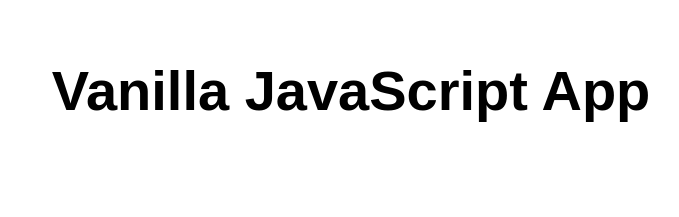
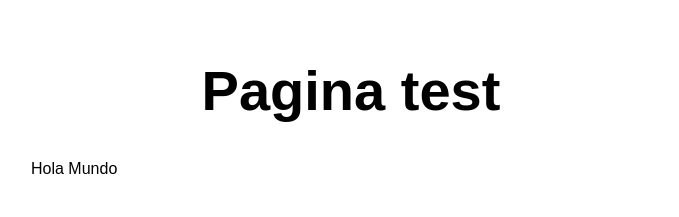
Before and after one commit to volkodlak300/WebStatic_prueba, a website: page src/index.html in a window 1280 px wide. Shown: the whole page, without its empty margins (289-968 px from the left). Drawn offline with Linux system fonts and the light colour scheme.

Commit message:
HAcer commit de los cambios realizados en el archivo index.html, cambiando el titulo y agregando un parrafo con un saludo.

```diff
--- a/src/index.html
+++ b/src/index.html
@@ -5,12 +5,13 @@
   <meta charset="UTF-8">
   <meta name="viewport" content="width=device-width, initial-scale=1.0">
   <link rel="stylesheet" href="styles.css">
-  <title>HOLA MUNDO</title>
+  <title>Mi primera pagina web</title>
 </head>
 
 <body>
   <main>
-    <h1>Vanilla JavaScript App</h1>
+    <h1>Pagina test</h1>
+    <p>Hola Mundo</p>
   </main>
 </body>
 
```
